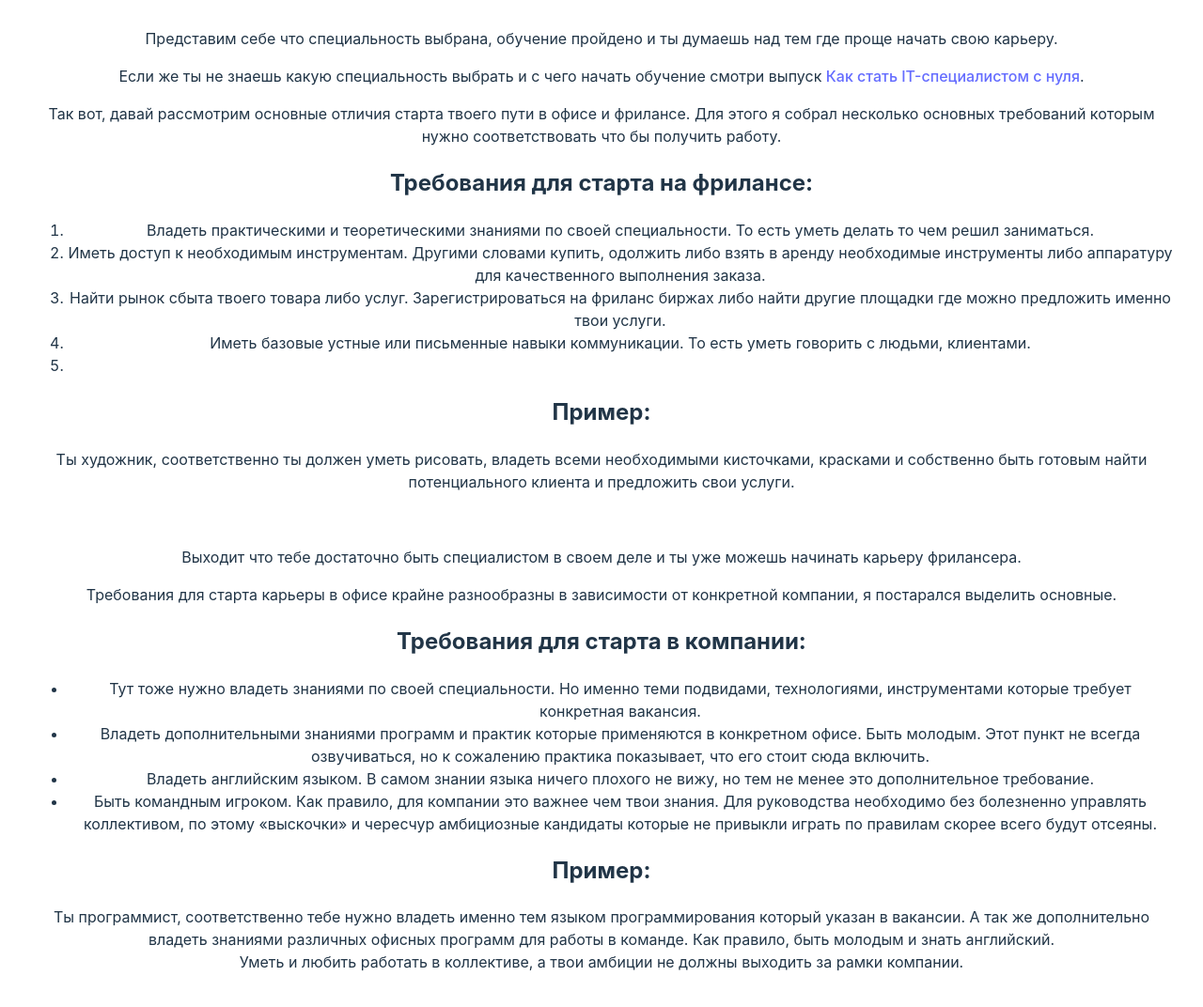
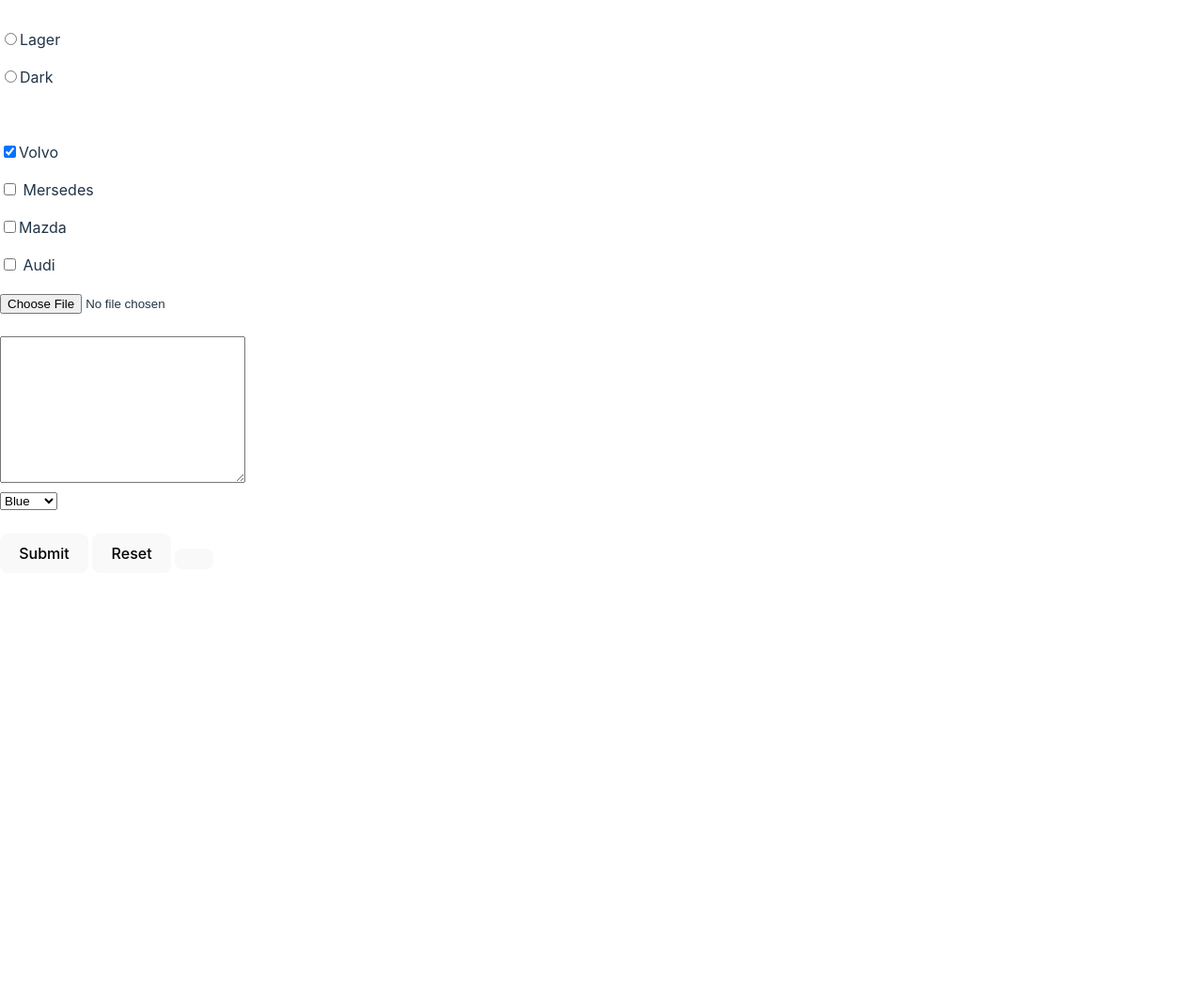
Before and after one commit to Vlada-WoodyChick/FreeLansLifeStyle, a website built with Vite: page index.html in a window 1280 px wide. Shown: the part 184-1256 px from the top of the page at 94% size. After the commit the page ends 800 px from the top, so only its background shows below. Built offline with nearby package versions, Linux system fonts and the light colour scheme; files whose address does not match are found by name.

Commit message:
forms lesson 4

```diff
--- a/index.html
+++ b/index.html
@@ -9,51 +9,60 @@
 </head>
 
 <body>
-  <div id="app">
-    <h1>Легкость старта карьеры. Специалист или Работник.</h1>
-    <p>Представим себе что специальность выбрана, обучение пройдено и ты думаешь над тем где проще начать свою карьеру.
-    </p>
-    <p>Если же ты не знаешь какую специальность выбрать и с чего начать обучение смотри выпуск
-      <a href="https://www.youtube.com/watch?v=WGIzvVwUfYs" target="_blank">Как стать IT-специалистом с нуля</a>.
-    </p>
+  <div>
+    <form action="#" method="post" enctype="multipart/form-data">
+      <div>
+        <input type="text" placeholder="Username" name="username" value="">
+      </div>
+      <div>
+        <input type="tel" name="usertel" value="" disabled>
+      </div>
+      <div>
+        <input type="password" name="userpass" value="">
+      </div>
+      <div>
+        <p><input type="radio" name="beer" value="lager">Lager</p>
+        <p></p><input type="radio" name="beer" value="dark">Dark</p>
 
-    <p><span>Так вот, давай рассмотрим основные отличия старта твоего пути в офисе и фрилансе. Для этого я собрал
-        несколько
-        основных требований которым нужно соответствовать что бы получить работу.</span></p>
-    <h2>Требования для старта на фрилансе:</h2>
-    <ol>
-      <li>Владеть практическими и теоретическими знаниями по своей специальности. То есть уметь делать то чем решил
-        заниматься.</li>
-      <li>Иметь доступ к необходимым инструментам. Другими словами купить, одолжить либо взять в аренду необходимые
-        инструменты либо аппаратуру для качественного выполнения заказа.</li>
-      <li>Найти рынок сбыта твоего товара либо услуг. Зарегистрироваться на фриланс биржах либо найти другие площадки
-        где можно предложить именно твои услуги.</li>
-      <li>Иметь базовые устные или письменные навыки коммуникации. То есть уметь говорить с людьми, клиентами.</li>
-      <li></li>
-    </ol>
-    <h2>Пример:</h2>
-    <p>Ты художник, соответственно ты должен уметь рисовать, владеть всеми необходимыми кисточками, красками и
-      собственно быть готовым найти потенциального клиента и предложить свои услуги.</p>
-      <img src="./dist/assets/like.png" alt="">
-    <p>Выходит что тебе достаточно быть специалистом в своем деле и ты уже можешь начинать карьеру фрилансера.</p>
-    <p> Требования для старта карьеры в офисе крайне разнообразны в зависимости от конкретной компании, я постарался
-      выделить основные.</p>
-    <h2>Требования для старта в компании:</h2>
-    <ul>
-      <li>Тут тоже нужно владеть знаниями по своей специальности. Но именно теми подвидами, технологиями, инструментами
-        которые требует конкретная вакансия.</li>
-      <li>Владеть дополнительными знаниями программ и практик которые применяются в конкретном офисе.
-        Быть молодым. Этот пункт не всегда озвучиваться, но к сожалению практика показывает, что его стоит сюда
-        включить.</li>
-      <li>Владеть английским языком. В самом знании языка ничего плохого не вижу, но тем не менее это дополнительное
-        требование.</li>
-      <li>Быть командным игроком. Как правило, для компании это важнее чем твои знания. Для руководства необходимо без
-        болезненно управлять коллективом, по этому «выскочки» и чересчур амбициозные кандидаты которые не привыкли
-        играть по правилам скорее всего будут отсеяны.</li>
-    </ul>
-    <h2>Пример:</h2>
-    <p>Ты программист, соответственно тебе нужно владеть именно тем языком программирования который указан в вакансии. А так же дополнительно владеть знаниями различных офисных программ для работы в команде. Как правило, быть молодым и знать английский. <br>
-      Уметь и любить работать в коллективе, а твои амбиции не должны выходить за рамки компании.</p>
+      </div>
+      <br>
+      <div>
+        <p><input type="radio" name="bee" value="lager">Lager</p>
+        <p></p><input type="radio" name="beer" value="dark">Dark</p>
+      </div>
+      <br>
+      <div>
+        <p>
+          <input type="checkbox" name="car1" value="yes" checked>Volvo
+        </p>
+
+        <p>
+          <input type="checkbox" name="car2" value="yes"> Mersedes
+        </p>
+        <p>
+          <input type="checkbox" name="car3" value="yes">Mazda
+        </p>
+        <p>
+          <input type="checkbox" name="car4" value="yes"> Audi
+        </p>
+      </div>
+      <div><input type="file"></div>
+      <br>
+      <div>
+        <textarea name="" id="" cols="30" rows="10"></textarea>
+      </div>
+      <div>
+        <select name="color" >
+          <option value="red" >Red</option>
+          <option value="yellow" checked>Yellow</option>
+          <option value="blue" selected>Blue</option>
+        </select>
+      </div>
+      <br>
+      <button type="submit">Submit</button>
+      <button type="reset">Reset</button>
+      <button type="button"></button>
+    </form>
 
   </div>
   <script type="module" src="/main.js"></script>
```
